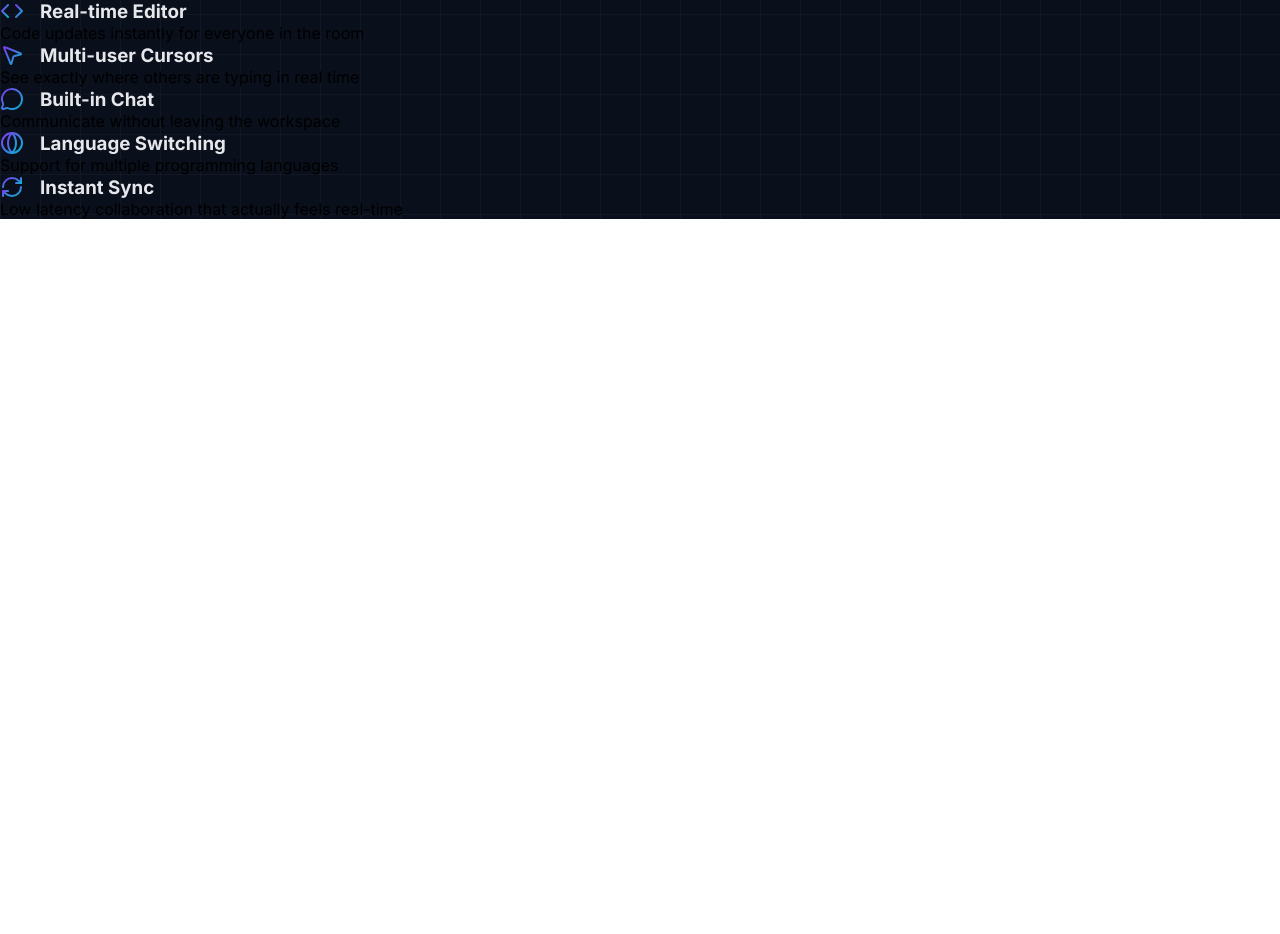
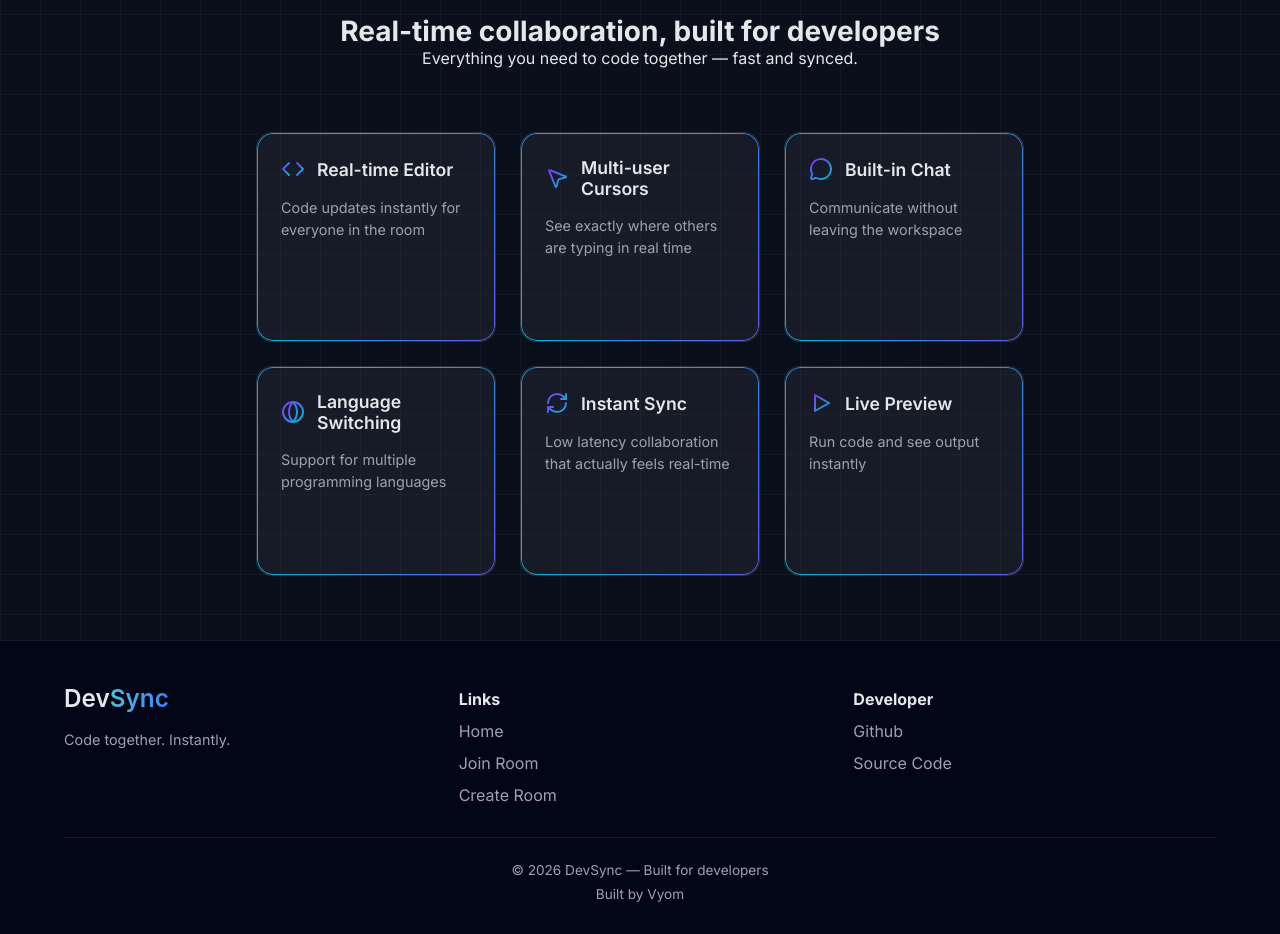
Before and after one commit to vyom-gahlot/DevSync, a React (Vite) app in the folder client/: page / in a window 1280 px wide. Shown: the part 565-1499 px from the top of the page. Before the commit the page ends 800 px from the top, so only its background shows below. Built offline with nearby package versions, Linux system fonts and the light colour scheme; the HTML template or start-up script is replaced by a standard one.

Commit message:
finished home page

```diff
--- a/client/src/assets/assets.js
+++ b/client/src/assets/assets.js
@@ -5,6 +5,7 @@ import cursor_feature from './cursor_feature.svg'
 import chat_feature from './chat_feature.svg'
 import language_feature from './language_feature.svg'
 import sync_feature from './sync_feature.svg'
+import live_preview_feature from './live_preview_feature.svg'
 
 
 export const assets = {
@@ -14,7 +15,8 @@ export const assets = {
     cursor_feature,
     chat_feature,
     language_feature,
-    sync_feature
+    sync_feature,
+    live_preview_feature
 }
 
 export const features =[
@@ -51,5 +53,12 @@ export const features =[
         "title": "Instant Sync",
         "subtitle": "Low latency collaboration that actually feels real-time",
         "image": sync_feature
+    },
+
+    {
+        "id": 6,
+        "title": "Live Preview",
+        "subtitle": "Run code and see output instantly",
+        "image": live_preview_feature
     }
 ]
--- a/client/src/components/FeatureCard.css
+++ b/client/src/components/FeatureCard.css
@@ -1,11 +1,95 @@
-.feature-card{
-    background-color: ();
+.feature-card {
+  position: relative;
+  overflow: hidden;
 
+  background: rgba(255, 255, 255, 0.05);
+  color: #E5E7EB;
+
+  display: flex;
+  flex-direction: column;
+  justify-content: start;
+  gap: 1rem;
+
+  min-height: 160px;
+
+  padding: 1.5rem;
+  border-radius: 16px;
+
+  border: 1px solid rgba(255, 255, 255, 0.08);
+
+  transition: all 0.3s ease;
 }
 
-.feature-heading{
-    display: flex;
-    gap: 1rem;
-    align-items: center;
-    color: #E5E7EB;
+.feature-card::before {
+  content: "";
+  position: absolute;
+  inset: -1px;
+
+  background: linear-gradient(120deg, #7c3aed, #06b6d4, #7c3aed);
+
+  opacity: 0;
+  transition: opacity 0.3s ease;
+
+  filter: blur(20px);
+  z-index: 0;
 }
+
+.feature-card:hover::before {
+  opacity: 0.6;
+}
+
+.feature-card::after {
+  content: "";
+  position: absolute;
+  inset: 0;
+  border-radius: 16px;
+  padding: 1px;
+
+  background: linear-gradient(120deg, #7c3aed, #06b6d4, #7c3aed);
+  background-size: 200% 200%;
+
+  animation: borderMove 4s linear infinite;
+
+  -webkit-mask:
+    linear-gradient(#000 0 0) content-box,
+    linear-gradient(#000 0 0);
+  -webkit-mask-composite: xor;
+  mask-composite: exclude;
+
+  z-index: 1;
+}
+
+@keyframes borderMove {
+  0% { background-position: 0% 50%; }
+  100% { background-position: 200% 50%; }
+}
+
+.feature-card > * {
+  position: relative;
+  z-index: 2;
+}
+
+
+.feature-heading {
+  display: flex;
+  align-items: center;
+  gap: 0.75rem;
+}
+
+
+.feature-image {
+  width: 24px;
+  height: 24px;
+}
+
+.feature-title {
+  font-size: 1.1rem;
+  font-weight: 600;
+}
+
+
+.feature-text {
+  font-size: 0.9rem;
+  color: #9CA3AF;
+  line-height: 1.5;
+}
--- a/client/src/components/Features.css
+++ b/client/src/components/Features.css
@@ -0,0 +1,29 @@
+.features-header{
+    color: #e5e7eb;
+    margin: 2rem;
+    align-items: center;
+    justify-content: center;
+    display: flex;
+    flex-direction: column;
+    margin-top: 4rem;
+}
+
+.features-heading{
+    font-size: 1.75rem;
+}
+
+.features-container{
+    display: flex;
+    flex-direction: column;
+    gap: 2rem;
+    align-items: center;
+    justify-content: center;
+    padding-bottom: 4rem;
+}
+
+.features-grid{
+    max-width: 60%;
+    display: grid;
+    grid-template-columns: repeat(auto-fit, minmax(220px, 1fr));
+    gap: 1.5rem;
+}
--- a/client/src/components/Features.jsx
+++ b/client/src/components/Features.jsx
@@ -5,9 +5,9 @@ import './Features.css'
 
 const Features = () => {
   return (
-    <div>
+    <div className='features-container'>
       <div className="features-header">
-        <h2>Real-time collaboration, built for developers</h2>
+        <h2 className='features-heading'>Real-time collaboration, built for developers</h2>
         <p>Everything you need to code together — fast and synced.</p>
       </div>
 
--- /dev/null
+++ b/client/src/components/Footer.css
@@ -0,0 +1,71 @@
+.footer-container {
+  border-top: 1px solid rgba(255,255,255,0.08);
+  background-color: #020617;
+  padding: 3rem 4rem 2rem;
+  color: #e5e7eb;
+}
+
+.footer-top {
+  display: grid;
+  grid-template-columns: repeat(3, 1fr);
+  gap: 2rem;
+}
+
+.footer-bottom {
+  margin-top: 2rem;
+  padding-top: 1.5rem;
+  border-top: 1px solid rgba(255,255,255,0.08);
+  display: flex;
+  flex-direction: column;
+  align-items: center;
+  gap: 0.5rem;
+  color: #9ca3af;
+  font-size: 0.85rem;
+}
+
+.nav-links {
+  display: flex;
+  flex-direction: column;
+  gap: 0.75rem;
+}
+
+.nav-link-element {
+  cursor: pointer;
+  color: #9ca3af;
+  transition: color 0.2s ease;
+}
+
+.nav-link-element:hover {
+  color: #7c3aed;
+}
+
+.tagline {
+  display: flex;
+  flex-direction: column;
+  gap: 1rem;
+}
+
+.tagline p {
+  color: #9ca3af;
+  font-size: 0.9rem;
+}
+
+.footer-logo {
+  width: 7rem;
+}
+
+.github {
+  display: flex;
+  flex-direction: column;
+  gap: 0.75rem;
+}
+
+.github a {
+  text-decoration: none;
+  color: #9ca3af;
+  transition: color 0.2s ease;
+}
+
+.github a:hover {
+  color: #06b6d4;
+}
--- /dev/null
+++ b/client/src/components/Footer.jsx
@@ -0,0 +1,38 @@
+import React from 'react'
+import './Footer.css'
+import { assets } from '../assets/assets'
+import { useNavigate } from 'react-router-dom'
+
+const Footer = () => {
+
+  const navigate = useNavigate();
+
+  return (
+    <div className='footer-container'>
+      <div className="footer-top">
+        <div className="tagline">
+          <img className='footer-logo' src={assets.dev_sync_logo} alt="" />
+          <p>Code together. Instantly.</p>
+        </div>
+        <div className="nav-links">
+            <h4>Links</h4>
+            <p className='nav-link-element' onClick={()=>navigate('/')}>Home</p>
+            <p className='nav-link-element' onClick={()=>navigate('/join-room')}>Join Room</p>
+            <p className='nav-link-element' onClick={()=>navigate('/create-room')}>Create Room</p>
+        </div>
+        <div className="github">
+          <h4>Developer</h4>
+          <a href="https://github.com/vyom-gahlot">Github</a>
+          <a href="">Source Code</a>
+        </div>
+
+      </div>
+      <div className="footer-bottom">
+        <p>© 2026 DevSync — Built for developers</p>
+        <p>Built by Vyom</p>
+      </div>
+    </div>
+  )
+}
+
+export default Footer
--- a/client/src/pages/Home.jsx
+++ b/client/src/pages/Home.jsx
@@ -3,6 +3,7 @@ import Navbar from '../components/Navbar'
 import Header from '../components/Header'
 import './Home.css'
 import Features from '../components/Features'
+import Footer from '../components/Footer'
 
 const Home = () => {
   return (
@@ -12,7 +13,7 @@ const Home = () => {
         <Header/>
         <Features/>
       </div>
-
+      <Footer/>
     </div>
   )
 }
```
Also changed, not shown: client/src/assets/live_preview_feature.svg (added).
